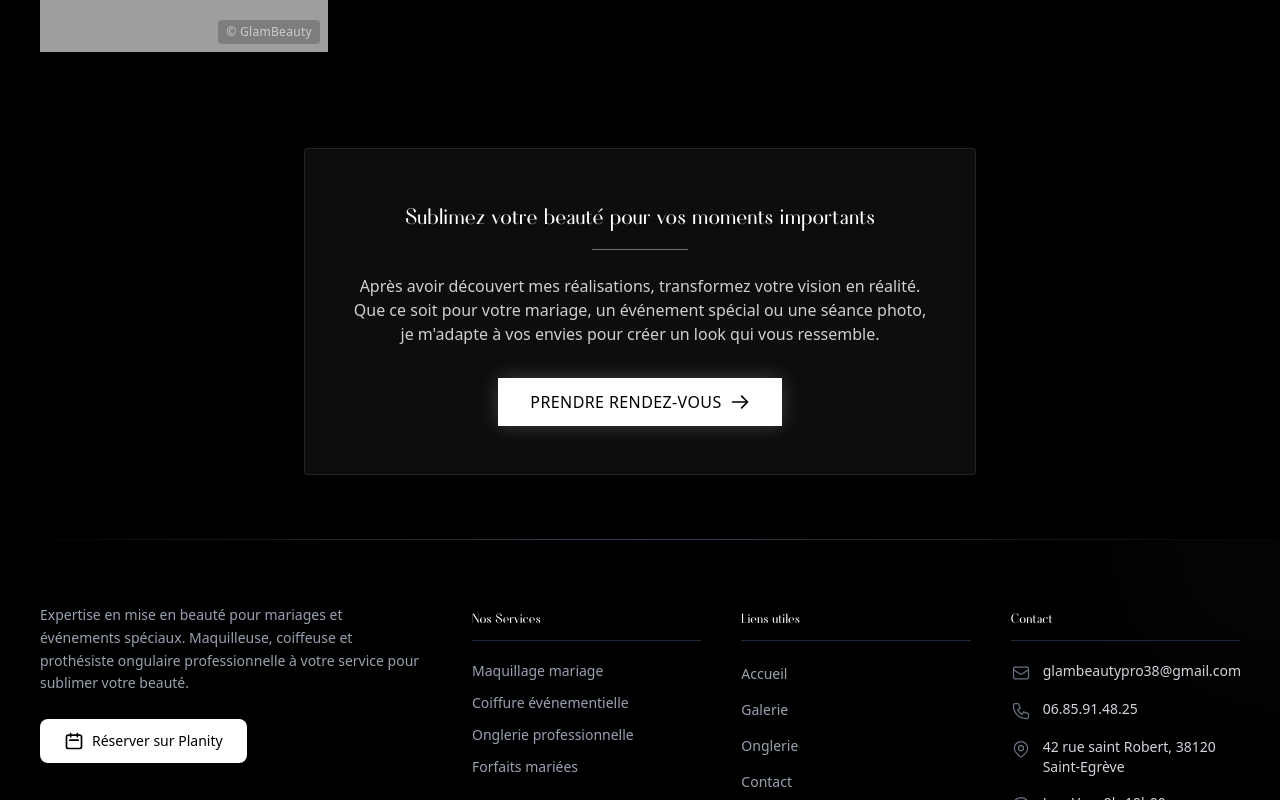
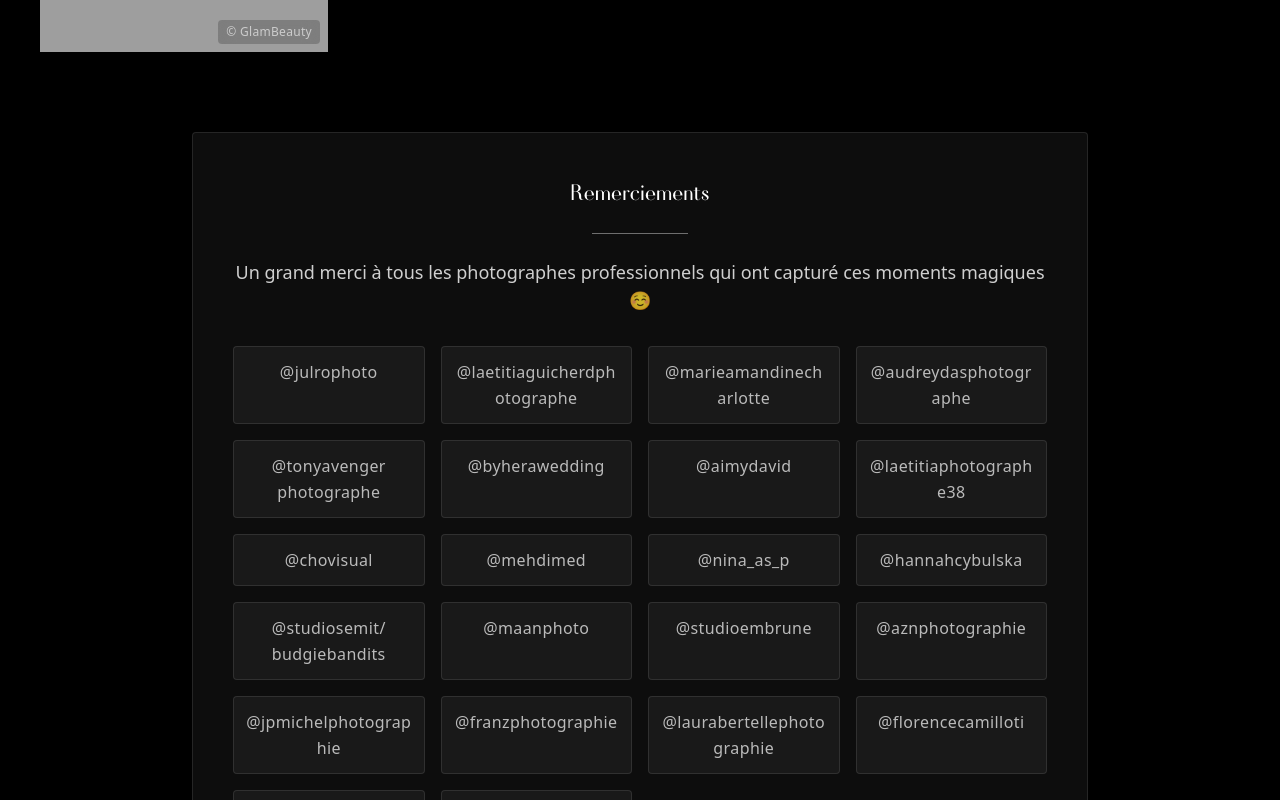
Before and after one commit to flowxt/glam, a Next.js app: page /galerie in a window 1280 px wide. Shown: the part 5640-6440 px from the top of the page. Built offline with nearby package versions, Linux system fonts and the light colour scheme; grey boxes are pictures that could not be loaded.

Commit message:
remerciementphoto

```diff
--- a/src/components/GalerieClient.js
+++ b/src/components/GalerieClient.js
@@ -776,6 +776,64 @@ export default function GalerieClient() {
           </div>
         )}
 
+        {/* Remerciements aux photographes */}
+        <motion.div
+          initial={{ opacity: 0, y: 20 }}
+          whileInView={{ opacity: 1, y: 0 }}
+          transition={{ duration: 0.7 }}
+          viewport={{ once: true }}
+          className="mt-20 text-center"
+        >
+          <div className="max-w-4xl mx-auto bg-white/5 backdrop-blur-sm border border-white/10 p-8 md:p-10 rounded-sm">
+            <h3 className="text-2xl md:text-3xl font-light text-white mb-6">
+              Remerciements
+            </h3>
+            <div className="h-[1px] w-24 bg-white/40 mx-auto mb-6"></div>
+            <p className="text-white/80 mb-8 text-lg">
+              Un grand merci à tous les photographes professionnels qui ont
+              capturé ces moments magiques ☺️
+            </p>
+
+            <div className="grid grid-cols-2 md:grid-cols-3 lg:grid-cols-4 gap-3 md:gap-4 text-sm md:text-base">
+              {[
+                "@julrophoto",
+                "@laetitiaguicherdphotographe",
+                "@marieamandinecharlotte",
+                "@audreydasphotographe",
+                "@tonyavenger photographe",
+                "@byherawedding",
+                "@aimydavid",
+                "@laetitiaphotographe38",
+                "@chovisual",
+                "@mehdimed",
+                "@nina_as_p",
+                "@hannahcybulska",
+                "@studiosemit/ budgiebandits",
+                "@maanphoto",
+                "@studioembrune",
+                "@aznphotographie",
+                "@jpmichelphotographie",
+                "@franzphotographie",
+                "@laurabertellephotographie",
+                "@florencecamilloti",
+                "@pascaliodice",
+                "@angieb38120",
+              ].map((photographer, index) => (
+                <motion.div
+                  key={photographer}
+                  initial={{ opacity: 0, y: 10 }}
+                  whileInView={{ opacity: 1, y: 0 }}
+                  transition={{ duration: 0.4, delay: index * 0.05 }}
+                  viewport={{ once: true }}
+                  className="text-white/70 hover:text-white transition-colors duration-300 font-light tracking-wide bg-white/5 p-3 rounded border border-white/10 hover:border-white/30 break-words overflow-wrap-anywhere text-center leading-relaxed"
+                >
+                  {photographer}
+                </motion.div>
+              ))}
+            </div>
+          </div>
+        </motion.div>
+
         {/* Message de contact */}
         <motion.div
           initial={{ opacity: 0 }}
```
